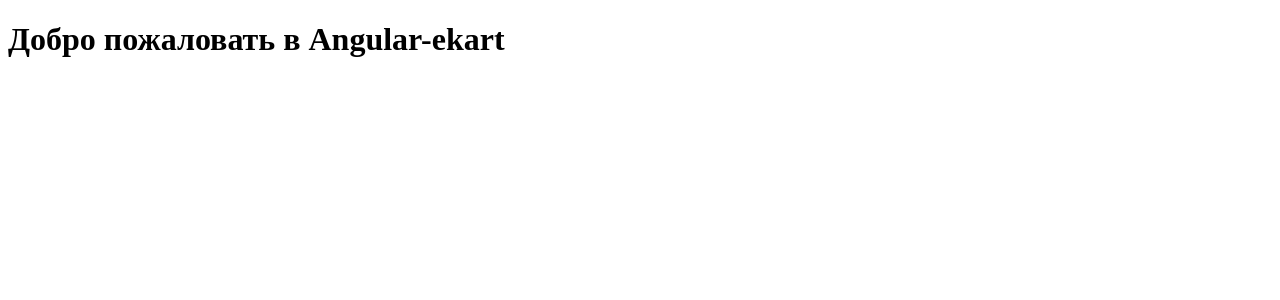
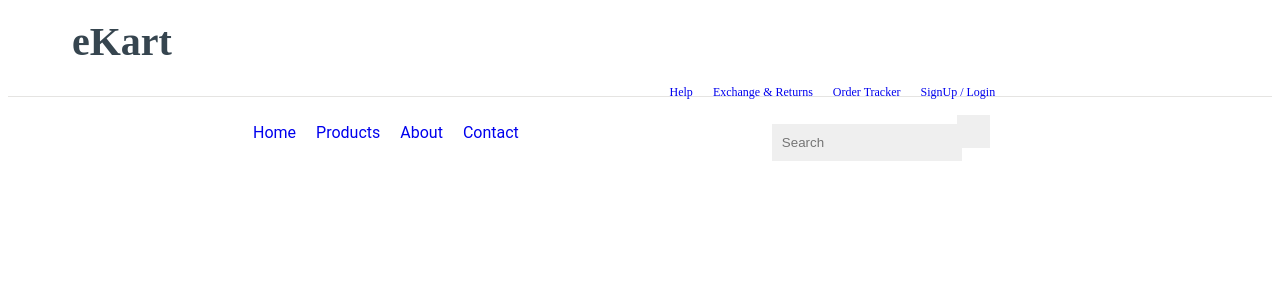
Before and after one commit to michaelvassilyevmvc/angular-ekart, an Angular app: page / in a window 1280 px wide. Shown: the top 300 px of the page. Built offline with nearby package versions, Linux system fonts and the light colour scheme.

Commit message:
End of Lesson8. Созданы файл стилей для компонента header

```diff
--- a/src/app/app.component.html
+++ b/src/app/app.component.html
@@ -1 +1 @@
-<h1>Добро пожаловать в {{ title }}</h1>
+<app-header></app-header>
--- a/src/app/app.module.ts
+++ b/src/app/app.module.ts
@@ -2,10 +2,12 @@
 import { BrowserModule } from '@angular/platform-browser';
 
 import { AppComponent } from './app.component';
+import { HeaderComponent } from './header/header.component';
 
 @NgModule({
   declarations: [
-    AppComponent
+    AppComponent,
+    HeaderComponent
   ],
   imports: [
     BrowserModule
--- /dev/null
+++ b/src/app/header/header.component.css
@@ -0,0 +1,73 @@
+.ekart--header{
+    width: 100%;
+    height: 11vh;
+    display:flex;
+    flex-wrap: wrap;
+    border-bottom: #E5E4E2 1.5px solid;
+}
+
+.ekart-logo{
+    padding: 1.2vh 8vh;
+    font-size: 40px;
+    font-weight: bold;
+    color: #36454F;
+    font-family: 'Concert One', cursive;
+    width:20%;
+}
+.ekart--header--nav{
+    width: 80%;
+    padding: 1vh 2vh;
+    font-size: 12px;
+}
+.ekart--top--bar{
+    width:auto;
+    text-align: right;
+    padding-top: 3px;
+    padding-bottom: 15px;
+    padding-right: 30px;
+}
+.ekart-menu{
+    padding-top: 2vh;
+    padding: 1vh 1vh;
+    color: #36454F;
+    font-family: 'Roboto', sans-serif;
+    font-weight:normal;
+    font-size: 16px;
+    width:70%;
+    text-align: center;
+}
+.ekart--bottom--bar{
+    display: flex;
+}
+.ekart--search-bar{
+    padding: 0 3vh;
+}
+.ekart-search-box{
+    width: 170px;
+    height: 33px;
+    border: none;
+    background-color: #efefef;
+    padding: 2px 10px;
+}
+a{
+    text-decoration: none;
+    padding: 0 10px;
+}
+.ekart--search--btn{
+    width: 33px;
+    height: 33px;
+    border: none;
+    background-color: #efefef;
+    margin-left: -5px;
+}
+
+.btn{
+    padding: 15px 25px;
+    border: none;
+    margin: 10px 0px;
+}
+
+.btn-primary{
+    background-color: #28282B;
+    color: white;
+}
--- /dev/null
+++ b/src/app/header/header.component.html
@@ -0,0 +1,29 @@
+<div class="ekart--header">
+        <div class="ekart-logo">
+            <!-- <img src="images/logo.jpeg"> -->
+            eKart
+        </div>
+        <div class="ekart--header--nav">
+            <div class="ekart--top--bar">
+                <a href="#">Help</a>
+                <a href="#">Exchange & Returns</a>
+                <a href="#">Order Tracker</a>
+                <a href="#">SignUp / Login</a>
+            </div>
+            <div class="ekart--bottom--bar">
+                <div class="ekart-menu">
+                    <a href="#">Home</a>
+                    <a href="#">Products</a>
+                    <a href="#">About</a>
+                    <a href="#">Contact</a>
+                </div>
+                <div class="ekart--search-bar">
+                    <input type="text" class="ekart-search-box" placeholder="Search">
+                    <button class="ekart--search--btn">
+                        <i class="fa fa fa-search" aria-hidden="true"></i>
+                    </button>
+                </div>
+            </div>
+
+        </div>
+    </div>
```
Also changed, not shown: src/app/header/header.component.ts (added, +13 -0 lines).
